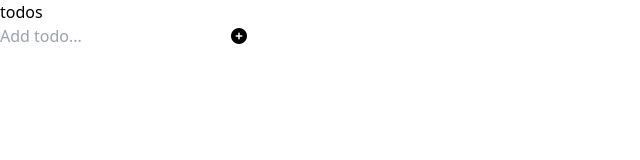
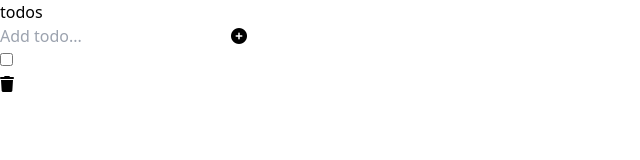
Before and after one commit to gloriaumutoni/Todo, a React (Vite) app: page / in a window 1280 px wide. Shown: the top 160 px of the page, without its empty margins (0-640 px from the left). Built offline with nearby package versions, Linux system fonts and the light colour scheme.

Commit message:
rendering items on the page

```diff
--- a/package.json
+++ b/package.json
@@ -10,6 +10,7 @@
     "preview": "vite preview"
   },
   "dependencies": {
+    "nanoid": "^5.0.7",
     "react": "^18.3.1",
     "react-dom": "^18.3.1",
     "react-icons": "^5.2.1"
--- a/src/App.jsx
+++ b/src/App.jsx
@@ -1,38 +1,40 @@
-import { useState } from 'react'
-import SearchBar from './components/searchbar'
+import { useState } from "react";
+import SearchBar from "./components/searchbar";
+import Items from "./components/items";
+import { nanoid } from "nanoid";
 
 function App() {
   const [search, setSearch] = useState({
-    checked:false,
-    value:'',
-    delete:false
-  })
-  let containerArr=[]
+    checked: false,
+    value: "",
+    delete: false,
+  });
+  let id=nanoid()
+  const [data, setData] = useState([search]);
+  function handleChange(e) {
+    const { value } = e.target;
+    setData((prevItem) =>
+      prevItem.map((prev) => ({
+        ...prev,
+        value: value,
+      }))
+    );
+  }
+  function addItems() {
+   return data.map(obj=> <Items key={id} value={obj.value}/>)
+  }
 
-  function handleChange(e){
-
-    const {value}= e.target
-setSearch(prev=>({
-  ...prev,
-  value:value
-}))
- containerArr.push(search)
-  }
-  function addItems(){
-
-  }
-// let renderedItems=search.map()
   return (
     <>
-     <h2 className='text-center font-medium text-8xl text-gray-300'>todos</h2>
-     <SearchBar
-    handleChange={handleChange}
-    addItems={addItems}
-    // name={heading}
-     />
-{console.log(containerArr)}
+      <h2 className="text-center font-medium text-8xl text-gray-300">todos</h2>
+      <SearchBar
+        handleChange={handleChange}
+        addItems={addItems}
+      />
+     {/* {data && addItems()} */}
+      { data.map(obj=> <Items key={id} value={obj.value}/>)}
     </>
-  )
+  );
 }
 
-export default App
+export default App;
--- /dev/null
+++ b/src/components/items.jsx
@@ -0,0 +1,15 @@
+const Items = (props) => {
+  return (
+    <div className="grid grid-cols-2 justify-between mt-10 shadow-md  w-[40%] ">
+      <div className="flex">
+        <input type="checkbox" />
+        <div>{props.value}</div>
+      </div>
+      <div>
+        <i className="fa-solid fa-trash text-[#f90b3b] text-end pr-3"></i>
+      </div>
+    </div>
+  );
+};
+
+export default Items;
```
Also changed, not shown: 1 other file (tests, documents, lock files or other folders).
